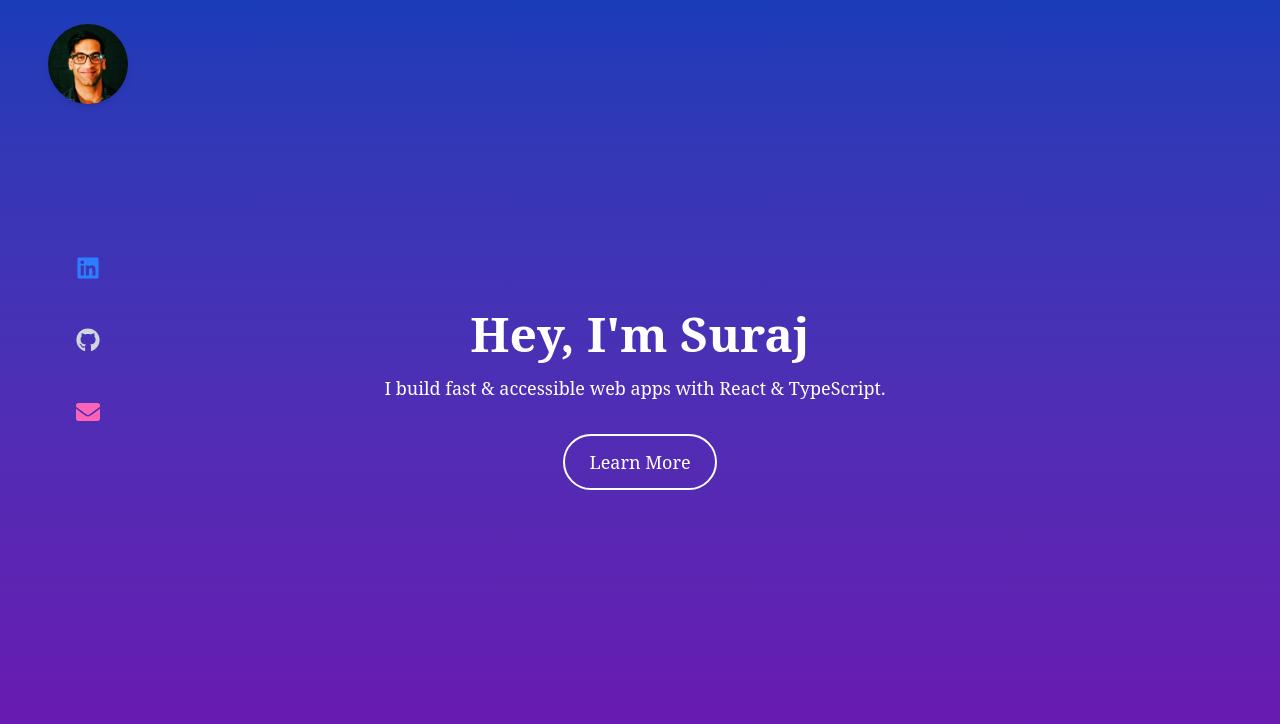
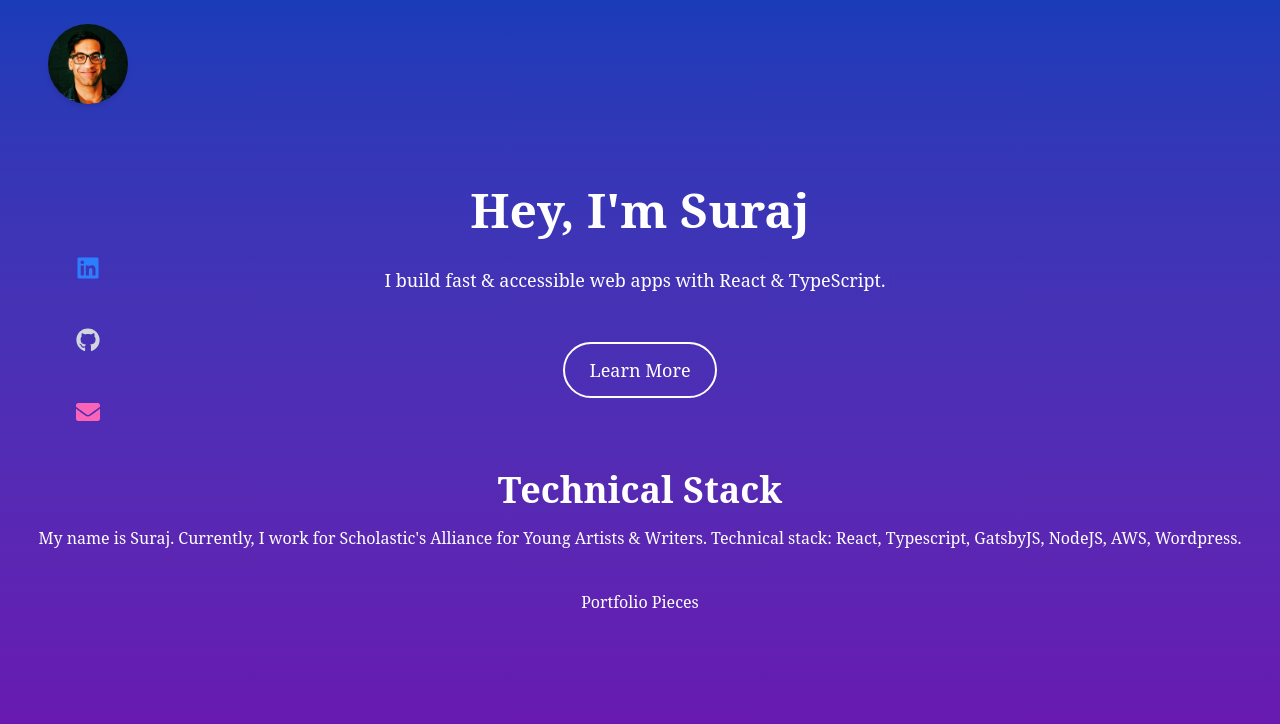
Before and after one commit to surajgopal85/my-dev-portfolio, a React (Vite) app: page / in a window 1280 px wide. Shown: the top 724 px of the page. Built offline with nearby package versions, Linux system fonts and the light colour scheme.

Commit message:
testing spacing, adding sections to landing page

```diff
--- /dev/null
+++ b/src/About.tsx
@@ -0,0 +1,12 @@
+import React from "react";
+
+export const About: React.FC = () => {
+    return (
+        <div className="flex flex-col items-center py-6 mt-8">
+            <h2 className="text-4xl font-semibold pb-4">Technical Stack</h2>
+            My name is Suraj. Currently, I work for Scholastic's Alliance for Young Artists & Writers.
+            Technical stack:
+            React, Typescript, GatsbyJS, NodeJS, AWS, Wordpress.
+        </div>
+    )
+}
--- a/src/Hero.tsx
+++ b/src/Hero.tsx
@@ -1,7 +1,8 @@
-import React, { useState } from 'react'
-import myHeadshot from './assets/images/suraj-gopal-headshot.jpeg';
+import React, { useState, useRef } from 'react'
+// import myHeadshot from './assets/images/suraj-gopal-headshot.jpeg';
 import { Typewriter } from 'react-simple-typewriter';
 import { motion } from 'framer-motion';
+import { About } from './About';
 
 type HeroProps = {
   name: string
@@ -14,6 +15,7 @@ type HeroProps = {
 export const Hero: React.FC<HeroProps> = ({ name, tagline, ctaText, scrollText }) => {
     // const [isTypingDone, setIsTypingDone] = useState(false);
     const [isScrollVisible, setIsScrollVisible] = useState(false);
+    const targetDivRef = useRef(null);
 
   // Trigger when typing is done
   const handleTypewriterDone = () => {
@@ -26,9 +28,14 @@ export const Hero: React.FC<HeroProps> = ({ name, tagline, ctaText, scrollText }
     // }, 500); // Slight delay before showing the "scroll down" text
   };
 
+  const handleClick = (e: React.MouseEvent) => {
+    console.log(`mouse clicked!`);
+    console.log('scroll to div using useRef');
+  }
+
 
   return (
-    <section className="flex flex-col items-center justify-center h-screen text-center bg-gradient-to-b from-blue-800 to-purple-800 text-white py-20 px-8 font-font-display">
+    <section className="flex flex-col items-center justify-center h-screen text-center bg-gradient-to-b from-blue-800 to-purple-800 text-white py-20 px-8 font-font-display space-y-4">
       <h1 className="text-5xl font-semibold hover:text-yellow-400 transition-colors duration-300">Hey, I'm {name}</h1>
       {/* <p className="mt-4 text-lg text-gray-400"> */}
         {/* Typewriter animation for tagline */}
@@ -65,13 +72,23 @@ export const Hero: React.FC<HeroProps> = ({ name, tagline, ctaText, scrollText }
             {scrollText}
             </motion.p>
         )}
-      <button className="mt-8 py-3 px-6 bg-transparent border-2 border-white text-white text-lg rounded-full hover:bg-white hover:text-gray-900 transition-all duration-300">{ctaText}</button>
+      <button onClick={handleClick}
+      className="mt-8 py-3 px-6
+      bg-transparent border-2 border-white text-white
+      text-lg rounded-full hover:bg-white hover:text-gray-900
+      transition-all duration-300">{ctaText}</button>
       {/* <a
         href={ctaHref}
         className="bg-cta-bg text-white px-6 py-3 rounded-xl hover:bg-blue-700 transition"
       >
         {ctaText}
       </a> */}
+      <div ref={targetDivRef}>
+        <About />
+      </div>
+      <div>
+        Portfolio Pieces
+      </div>
     </section>
   )
 }
```
